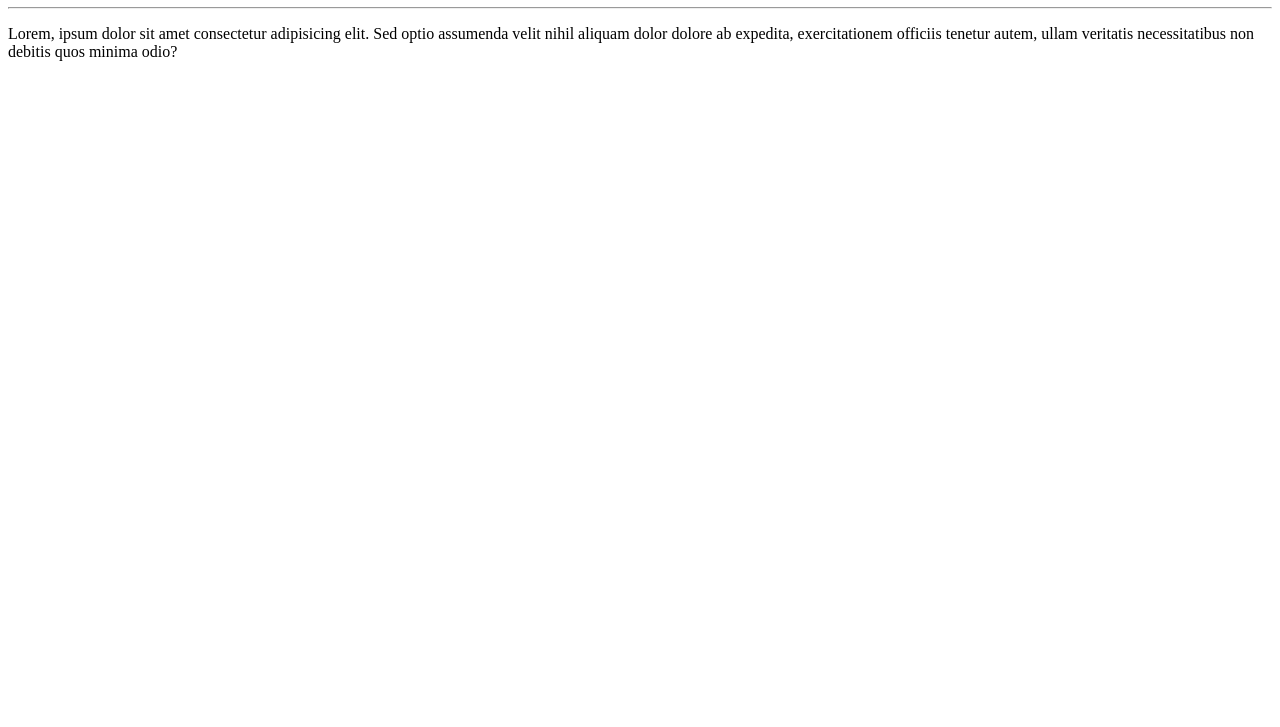
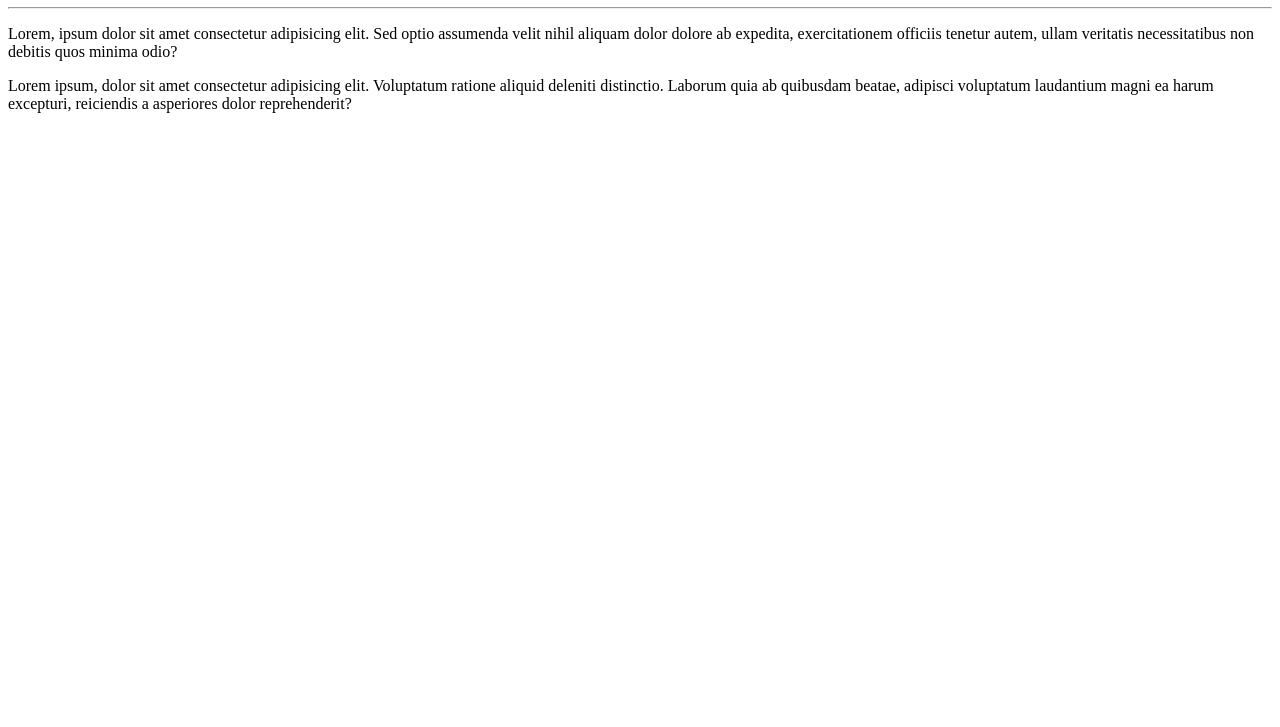
Before and after one commit to nobregabruno/Ola--Mundo, a plain HTML site: page Site exemplo/index.html in a window 1280 px wide. Shown: the part 73-800 px from the top of the page. Drawn offline with Linux system fonts and the light colour scheme.

Commit message:
adicionei um parágrafo

```diff
--- a/Site exemplo/index.html
+++ b/Site exemplo/index.html
@@ -9,5 +9,6 @@
     <h1>Olá, Mundo</h1>
     <hr>
     <p>Lorem, ipsum dolor sit amet consectetur adipisicing elit. Sed optio assumenda velit nihil aliquam dolor dolore ab expedita, exercitationem officiis tenetur autem, ullam veritatis necessitatibus non debitis quos minima odio?</p>
+    <p>Lorem ipsum, dolor sit amet consectetur adipisicing elit. Voluptatum ratione aliquid deleniti distinctio. Laborum quia ab quibusdam beatae, adipisci voluptatum laudantium magni ea harum excepturi, reiciendis a asperiores dolor reprehenderit?</p>
 </body>
 </html>
```
